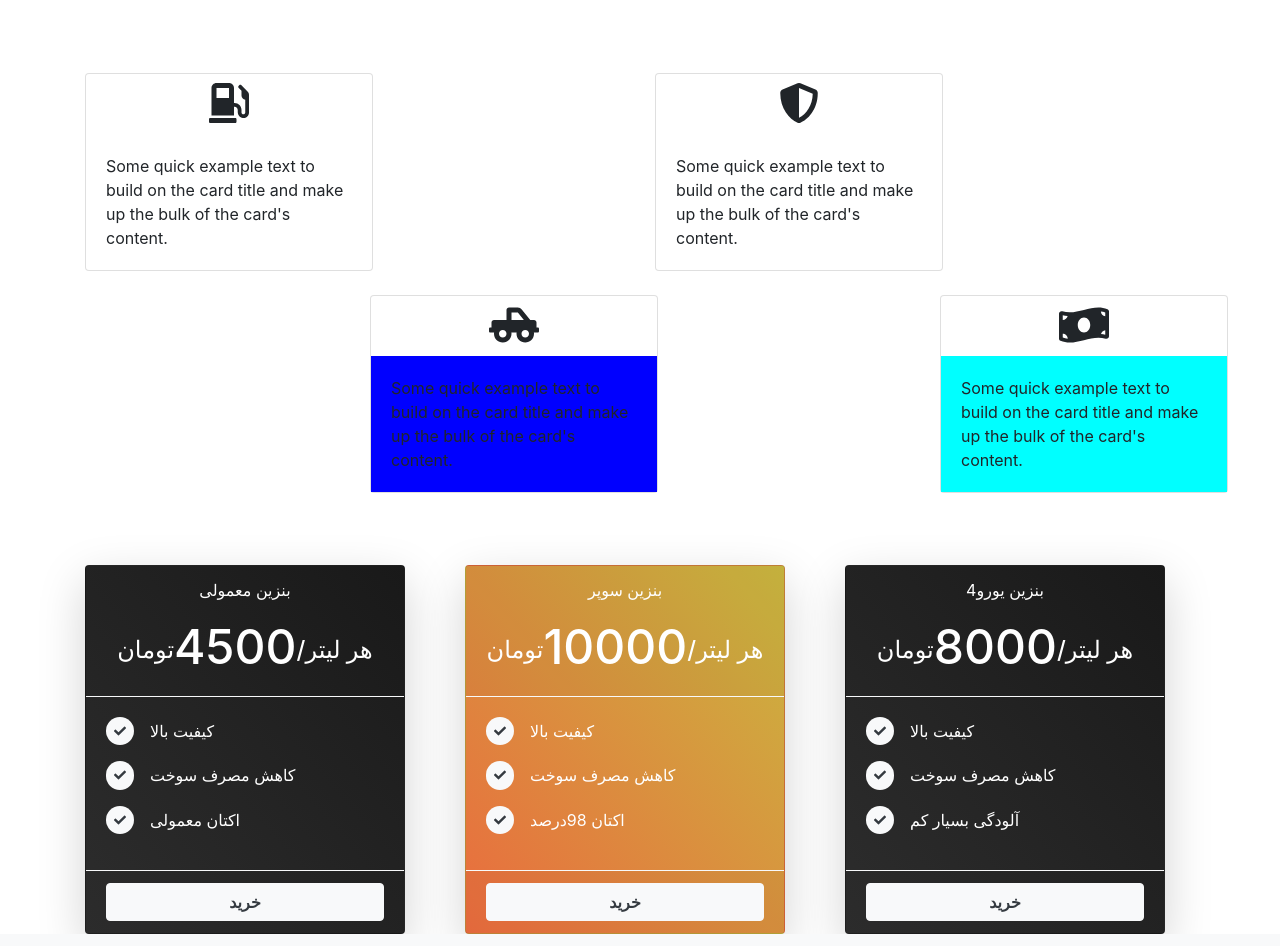
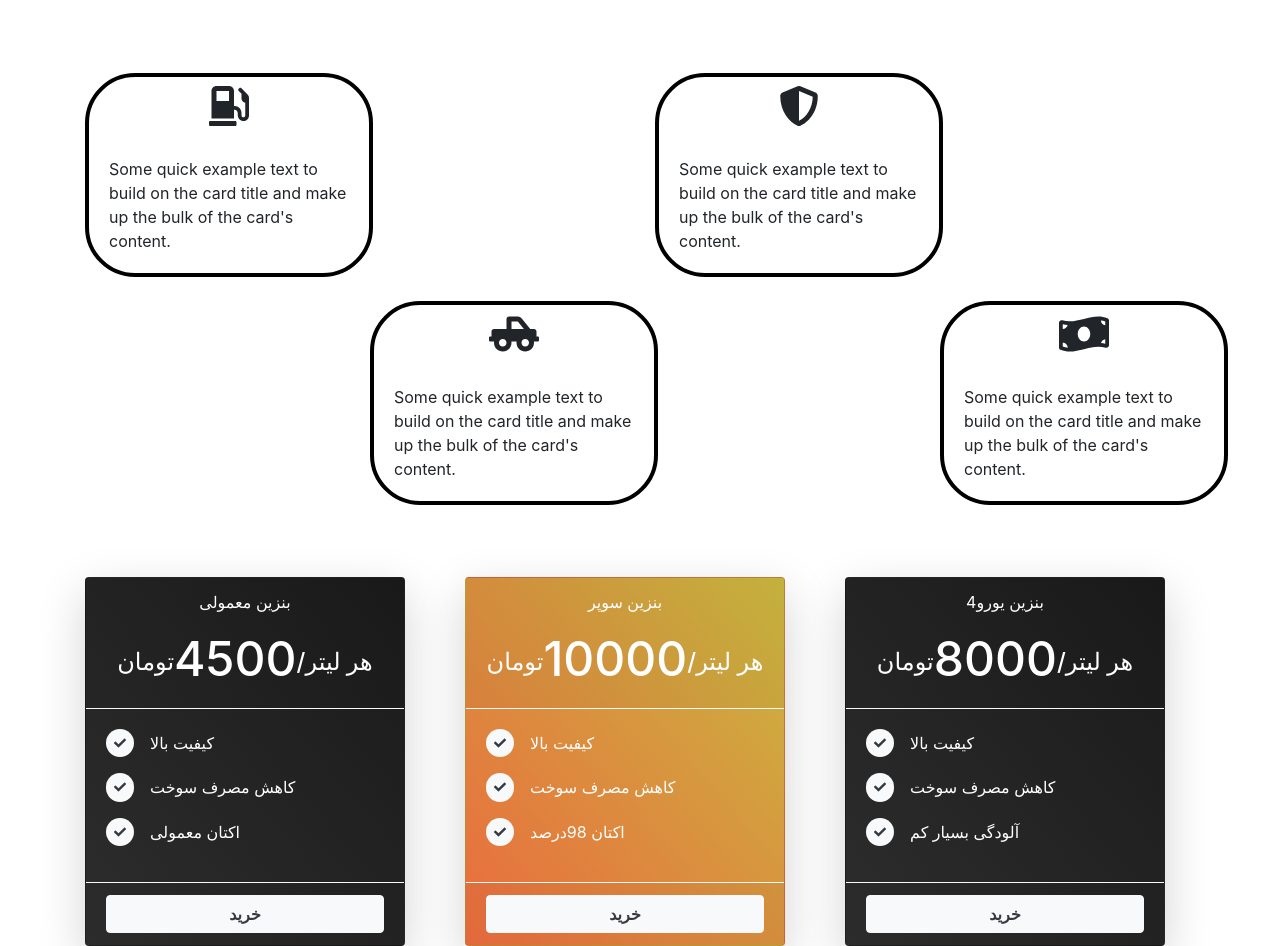
Before and after one commit to saei1d/sokht, a Django app: page / in a window 1280 px wide. Shown: the part 624-1570 px from the top of the page. Run offline with Django 5.2, Linux system fonts and the light colour scheme; data comes from the database, SQL or seed files in the repository; some libraries are stand-ins or nearby versions.

Commit message:
uikhadamat

```diff
--- a/templates/home.html
+++ b/templates/home.html
@@ -71,7 +71,7 @@
     <div class="container mt-5 mx-auto">
         <div class="row">
             <div class="col-md-3 mt-4">
-                <div class="card mx-auto" style="width: 18rem;">
+                <div class="card mx-auto" style="width: 18rem;border-radius: 50px;border: 4px solid black">
                     <div class="mx-auto" style="font-size: 40px"><i class="fas fa-gas-pump"></i></div>
                     <div class="card-body">
                         <p class="card-text">Some quick example text to build on the card title and make up the bulk of
@@ -91,7 +91,7 @@
                 </div>
             </div>
             <div class="col-md-3  mt-4">
-                <div class="card mx-auto" style="width: 18rem;">
+                <div class="card mx-auto" style="width: 18rem;border-radius: 50px;border: 4px solid black">
                     <div class="mx-auto" style="font-size: 40px"><i class="fas fa-shield-alt"></i></div>
                     <div class="card-body">
                         <p class="card-text">Some quick example text to build on the card title and make up the bulk of
@@ -112,9 +112,9 @@
                 </div>
             </div>
              <div class="col-md-3  mt-4">
-                <div class="card mx-auto" style="width: 18rem;">
+                <div class="card mx-auto" style="width: 18rem;border-radius: 50px;border: 4px solid black">
                     <div class="mx-auto" style="font-size: 40px"><i class="fas fa-truck-pickup"></i></div>
-                    <div class="card-body"style="background: blue">
+                    <div class="card-body">
                         <p class="card-text">Some quick example text to build on the card title and make up the bulk of
                             the
                             card's content.</p>
@@ -132,9 +132,9 @@
                 </div>
             </div>
             <div class="col-md-3 mt-4">
-                <div class="card mx-auto" style="width: 18rem;">
+                <div class="card mx-auto" style="width: 18rem;border-radius: 50px;border: 4px solid black">
                     <div class="mx-auto" style="font-size: 40px"><i class="fas fa-money-bill-wave"></i></div>
-                    <div class="card-body"style="background: aqua">
+                    <div class="card-body">
                         <p class="card-text">Some quick example text to build on the card title and make up the bulk of
                             the
                             card's content.</p>
```
